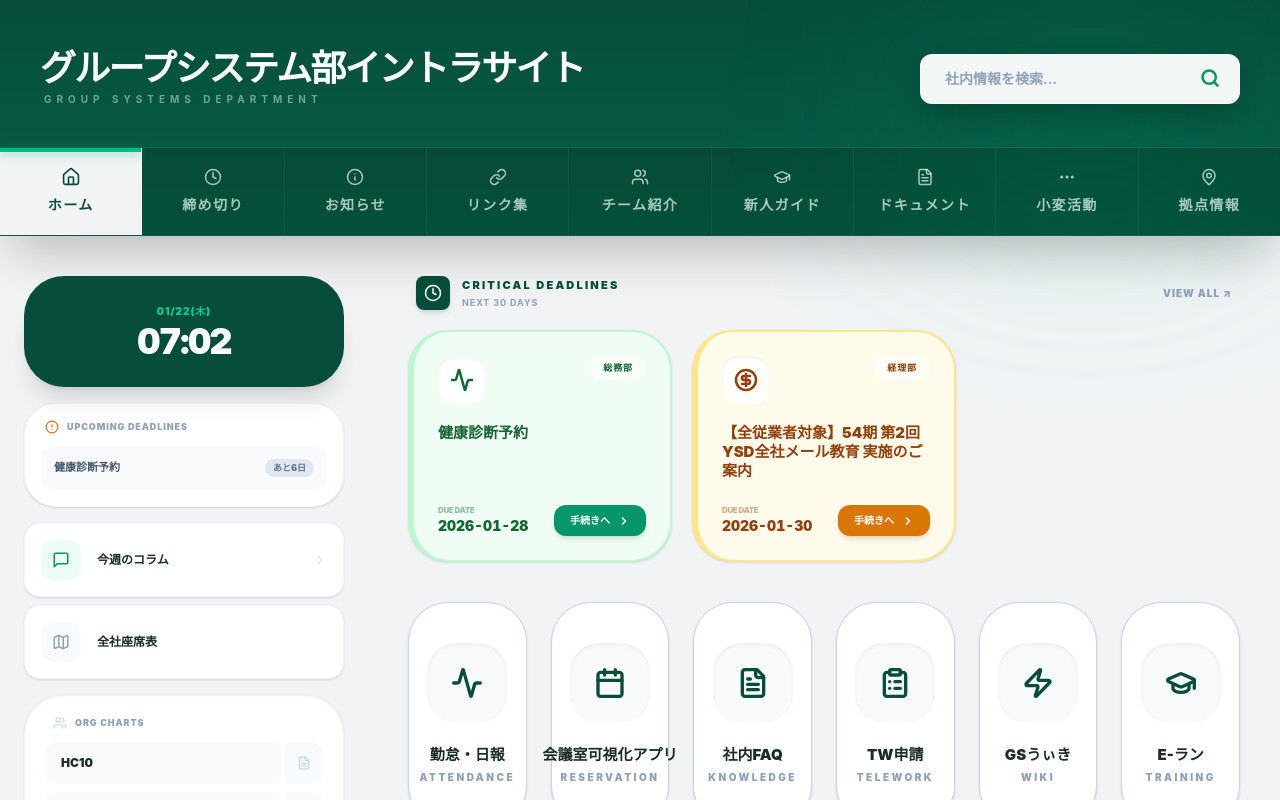
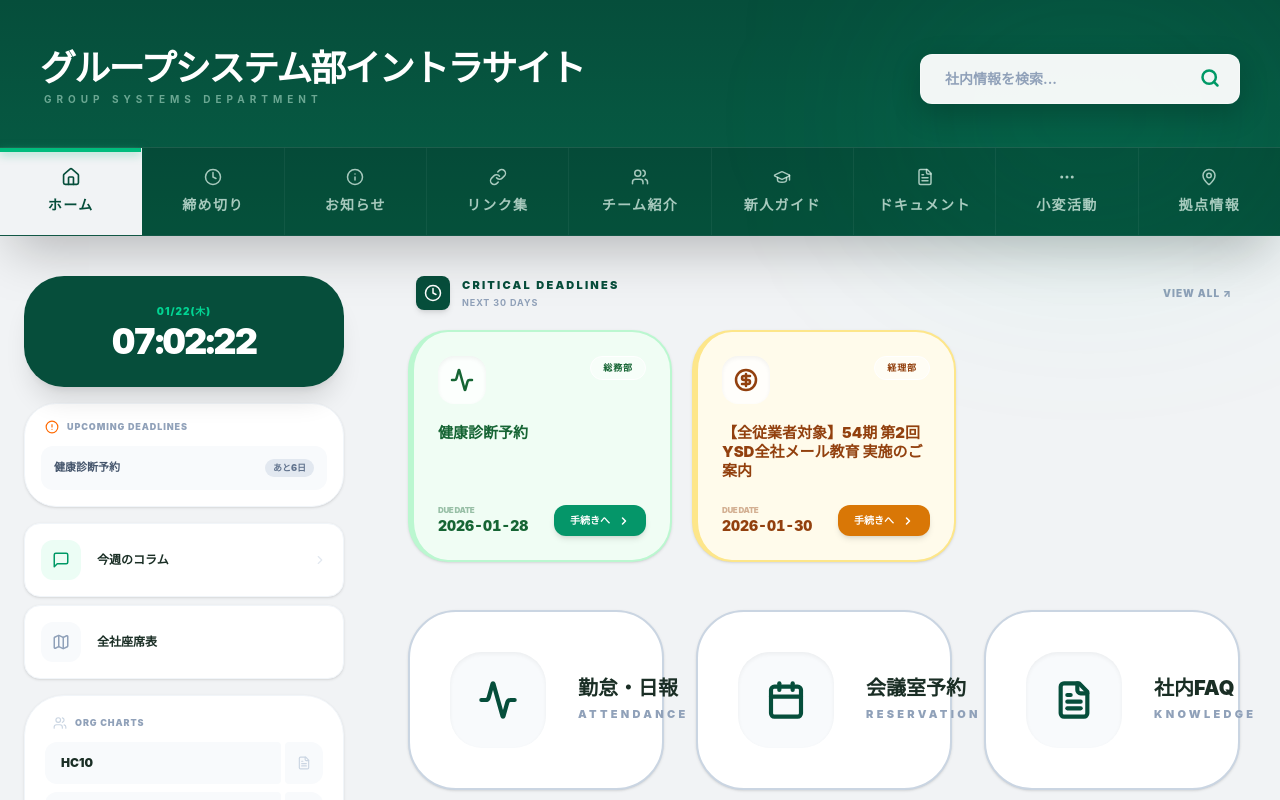
Before and after one commit to s1azt/shohen, a React (Vite) app: page / in a window 1280 px wide. Shown: the top 800 px of the page. Built offline with nearby package versions, Linux system fonts and the light colour scheme.

Commit message:
GSイントラリニューアルサイト2026/01/30

```diff
--- a/src/components/Sidebar.tsx
+++ b/src/components/Sidebar.tsx
@@ -35,8 +35,14 @@ export const Sidebar: React.FC<{ setActiveTab: any, setActiveSectionId: any, isM
           <div className="text-[10px] font-black text-emerald-400 uppercase tracking-widest mb-1">
             {time.toLocaleDateString('ja-JP', { month: '2-digit', day: '2-digit', weekday: 'short' })}
           </div>
+          {/* 💡 second: '2-digit' を追加 */}
           <div className="text-4xl font-black tabular-nums tracking-tighter leading-none">
-            {time.toLocaleTimeString([], { hour: '2-digit', minute: '2-digit', hour12: false })}
+            {time.toLocaleTimeString('ja-JP', {
+              hour: '2-digit',
+              minute: '2-digit',
+              second: '2-digit',
+              hour12: false
+            })}
           </div>
         </div>
       </div>
--- a/src/pages/Home.tsx
+++ b/src/pages/Home.tsx
@@ -6,7 +6,7 @@ import {
 } from "lucide-react";
 import { allDeadlines } from "../data/deadlines";
 import { allNews } from "../data/news";
-import { externalLinks } from "../data/links"; // 💡 links.ts からインポート
+import { externalLinks } from "../data/links";
 
 interface HomeProps {
   setActiveTab: (tab: string) => void;
@@ -20,7 +20,6 @@ export const Home: React.FC<HomeProps> = ({ setActiveTab, isMidnight }) => {
   const oneMonthLater = new Date();
   oneMonthLater.setMonth(today.getMonth() + 1);
 
-  // 1. 締め切りデータの加工とソート
   const displayDeadlines = (allDeadlines || [])
     .map(d => ({
       ...d,
@@ -31,7 +30,6 @@ export const Home: React.FC<HomeProps> = ({ setActiveTab, isMidnight }) => {
     .sort((a, b) => a.dateObj.getTime() - b.dateObj.getTime())
     .slice(0, 3);
 
-  // 2. お知らせを更新日の新しい順にソート（最新3件）
   const latestNews = [...(allNews || [])]
     .sort((a, b) => {
       const dateA = new Date(a.date.replace(/\./g, '/')).getTime();
@@ -40,20 +38,19 @@ export const Home: React.FC<HomeProps> = ({ setActiveTab, isMidnight }) => {
     })
     .slice(0, 3);
 
-  // 3. クイックアクセスボタンの定義（links.ts の定数を使用）
   const quickAccessLinks = [
-    { label: "勤怠・日報", sub: "Attendance", icon: <Activity size={24} />, url: externalLinks.homeQuickAccess.attendance },
-    { label: "会議室可視化アプリ", sub: "Reservation", icon: <Calendar size={24} />, url: externalLinks.homeQuickAccess.roomReservation },
-    { label: "社内FAQ", sub: "Knowledge", icon: <FileText size={24} />, url: externalLinks.homeQuickAccess.faq },
-    { label: "TW申請", sub: "Telework", icon: <ClipboardList size={24} />, url: externalLinks.homeQuickAccess.telework },
-    { label: "GSうぃき", sub: "Wiki", icon: <Zap size={24} />, url: externalLinks.homeQuickAccess.wiki },
-    { label: "E-ラン", sub: "Training", icon: <GraduationCap size={24} />, url: externalLinks.homeQuickAccess.training },
+    { label: "勤怠・日報", sub: "Attendance", icon: <Activity />, url: externalLinks.homeQuickAccess.attendance },
+    { label: "会議室予約", sub: "Reservation", icon: <Calendar />, url: externalLinks.homeQuickAccess.roomReservation },
+    { label: "社内FAQ", sub: "Knowledge", icon: <FileText />, url: externalLinks.homeQuickAccess.faq },
+    { label: "TW申請", sub: "Telework", icon: <ClipboardList />, url: externalLinks.homeQuickAccess.telework },
+    { label: "GSうぃき", sub: "Wiki", icon: <Zap />, url: externalLinks.homeQuickAccess.wiki },
+    { label: "E-ラン", sub: "Training", icon: <GraduationCap />, url: externalLinks.homeQuickAccess.training },
   ];
 
   return (
-    <div className={`space-y-10 animate-in fade-in duration-700 max-w-6xl mx-auto pb-10 px-4 text-left transition-colors duration-[3000ms]`}>
+    <div className={`space-y-12 animate-in fade-in duration-700 max-w-6xl mx-auto pb-10 px-4 text-left transition-colors duration-[3000ms]`}>
 
-      {/* 1. CRITICAL DEADLINES */}
+      {/* 1. CRITICAL DEADLINES (変更なし) */}
       <section className="space-y-5">
         <div className="flex items-center justify-between px-2">
           <div className="flex items-center gap-3">
@@ -124,44 +121,41 @@ export const Home: React.FC<HomeProps> = ({ setActiveTab, isMidnight }) => {
         </div>
       </section>
 
- {/* 2. QUICK ACCESS */}
-<section className="grid grid-cols-2 md:grid-cols-3 lg:grid-cols-6 gap-6">
+      {/* 2. MEGA QUICK ACCESS (3列 × 2段構成に強化) */}
+      <section className="grid grid-cols-1 md:grid-cols-2 lg:grid-cols-3 gap-8">
         {quickAccessLinks.map((link, i) => (
           <button
             key={i}
             onClick={() => window.open(link.url, "_blank")}
-      className={`group flex flex-col items-center py-10 px-6 rounded-[2.5rem] border-[1.5px] shadow-sm hover:shadow-2xl hover:-translate-y-3 transition-all duration-300 ${
+            className={`group flex items-center p-10 rounded-[3rem] border-[2px] shadow-sm hover:shadow-2xl hover:-translate-y-3 transition-all duration-300 ${
               isMidnight
-          ? 'bg-slate-800/40 border-slate-500' // 深夜：枠線を500に強化
-          : 'bg-white border-slate-300'       // 通常：枠線を300に強化
+                ? 'bg-slate-800/40 border-slate-500'
+                : 'bg-white border-slate-300'
             }`}
           >
-      {/* アイコンボックスを w-16 → w-20 (80px) に拡大 */}
-      <div className={`w-20 h-20 rounded-[1.8rem] flex items-center justify-center mb-6 transition-all shadow-inner ${
+            {/* アイコンボックスをさらに大きく (w-20 → w-24) */}
+            <div className={`w-24 h-24 rounded-[2rem] flex items-center justify-center transition-all shadow-inner shrink-0 ${
               isMidnight
                 ? 'bg-slate-700 text-blue-400 group-hover:bg-blue-600 group-hover:text-white'
                 : 'bg-slate-50 text-[#064e3b] group-hover:bg-[#064e3b] group-hover:text-white'
             }`}>
-        {/* アイコンのサイズを調整（親要素に合わせたスケールアップ） */}
-        {React.cloneElement(link.icon as React.ReactElement, { size: 32, strokeWidth: 2.5 })}
+              {/* アイコンサイズを 32 → 40 へ拡大 */}
+              {React.cloneElement(link.icon as React.ReactElement, { size: 40, strokeWidth: 2.5 })}
             </div>
 
-      {/* メインラベルを 13.5px → 15px へ拡大 */}
-      <div className={`text-[15px] font-[1000] leading-none mb-2 text-center whitespace-nowrap transition-colors duration-[3000ms] ${
-        isMidnight ? 'text-slate-200' : 'text-[#1a2e25]'
-      }`}>
+            <div className="ml-8 text-left">
+              <div className={`text-[20px] font-[1000] leading-none mb-2 transition-colors duration-[3000ms] ${isMidnight ? 'text-slate-200' : 'text-[#1a2e25]'}`}>
                 {link.label}
               </div>
-
-      {/* サブラベルを 9px → 10px へ拡大 */}
-      <div className="text-[10px] font-black text-slate-400 uppercase tracking-[0.25em]">
+              <div className="text-[11px] font-black text-slate-400 uppercase tracking-[0.3em]">
                 {link.sub}
+              </div>
             </div>
           </button>
         ))}
       </section>
 
-      {/* 3. LATEST NEWS */}
+      {/* 3. LATEST NEWS (変更なし) */}
       <section className={`rounded-[3rem] p-10 border shadow-sm space-y-8 transition-colors duration-[3000ms] ${isMidnight ? 'bg-slate-800/40 border-slate-700' : 'bg-white border-slate-100'}`}>
         <div className="flex items-center justify-between px-2">
           <div className="flex items-center gap-4">
```
Also changed, not shown: src/pages/Links.tsx (+19 -20 lines). Lines whose indentation alone changed are shown as unchanged.
